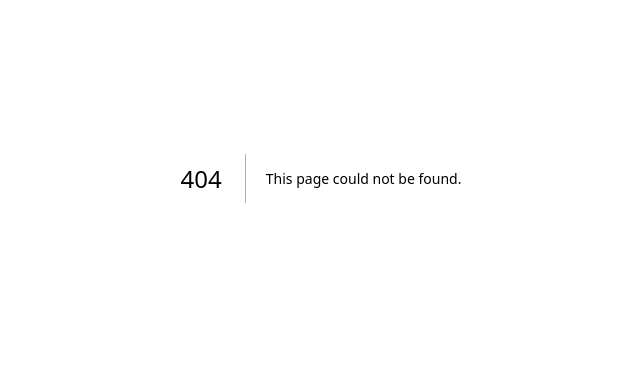
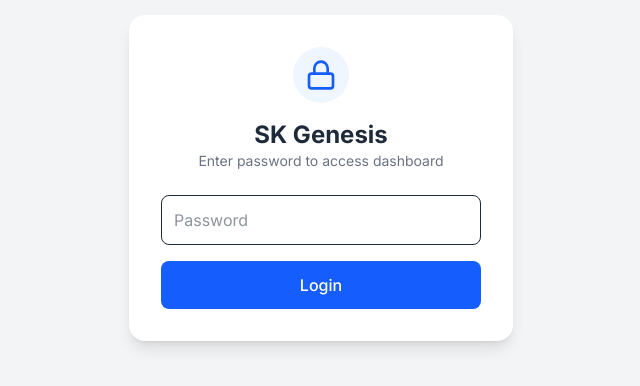
Before and after one commit to sankarkaranam/SK_Genesis, a Next.js app in the folder frontend/: page /login in a window 1280 px wide. Before the commit this address had no page. Shown: the part 222-608 px from the top of the page, without its empty margins (319-959 px from the left). Built offline with nearby package versions, Linux system fonts and the light colour scheme.

Commit message:
Initial commit of SK Genesis

```diff
--- a/frontend/src/app/(dashboard)/screens/page.tsx
+++ b/frontend/src/app/(dashboard)/screens/page.tsx
@@ -55,7 +55,7 @@ export default function ScreensPage() {
 
     const handleAssign = async () => {
         try {
-            await axios.post(`/api/devices/${selectedDevice._id}/assign-playlist`, { playlistId: selectedPlaylistId });
+            await axios.post(`/api/devices/assign/${selectedDevice._id}`, { playlistId: selectedPlaylistId });
             setShowAssignModal(false);
             fetchDevices();
         } catch (err) {
--- /dev/null
+++ b/frontend/src/app/api/auth/login/route.ts
@@ -0,0 +1,25 @@
+import { NextResponse } from 'next/server';
+import { cookies } from 'next/headers';
+
+export async function POST(request: Request) {
+    const { password } = await request.json();
+
+    // Simple hardcoded password check
+    // In production, use an environment variable: process.env.ADMIN_PASSWORD
+    const ADMIN_PASSWORD = process.env.ADMIN_PASSWORD || 'admin123';
+
+    if (password === ADMIN_PASSWORD) {
+        // Set a session cookie
+        const cookieStore = await cookies();
+        cookieStore.set('auth_token', 'valid_session', {
+            httpOnly: true,
+            secure: process.env.NODE_ENV === 'production',
+            maxAge: 60 * 60 * 24 * 7, // 1 week
+            path: '/',
+        });
+
+        return NextResponse.json({ success: true });
+    }
+
+    return NextResponse.json({ error: 'Invalid password' }, { status: 401 });
+}
--- /dev/null
+++ b/frontend/src/app/login/page.tsx
@@ -0,0 +1,61 @@
+'use client';
+import { useState } from 'react';
+import { useRouter } from 'next/navigation';
+import { Lock } from 'lucide-react';
+
+export default function LoginPage() {
+    const [password, setPassword] = useState('');
+    const [error, setError] = useState('');
+    const router = useRouter();
+
+    const handleLogin = async (e: React.FormEvent) => {
+        e.preventDefault();
+        try {
+            const res = await fetch('/api/auth/login', {
+                method: 'POST',
+                headers: { 'Content-Type': 'application/json' },
+                body: JSON.stringify({ password }),
+            });
+
+            if (res.ok) {
+                router.push('/');
+                router.refresh();
+            } else {
+                setError('Invalid password');
+            }
+        } catch (err) {
+            setError('Login failed');
+        }
+    };
+
+    return (
+        <div className="min-h-screen flex items-center justify-center bg-gray-100">
+            <div className="bg-white p-8 rounded-2xl shadow-lg w-96">
+                <div className="flex flex-col items-center mb-6">
+                    <div className="p-3 bg-blue-50 text-blue-600 rounded-full mb-4">
+                        <Lock size={32} />
+                    </div>
+                    <h1 className="text-2xl font-bold text-gray-800">SK Genesis</h1>
+                    <p className="text-sm text-gray-500">Enter password to access dashboard</p>
+                </div>
+
+                <form onSubmit={handleLogin} className="space-y-4">
+                    <input
+                        type="password"
+                        placeholder="Password"
+                        className="w-full border p-3 rounded-lg text-gray-800 focus:ring-2 focus:ring-blue-500 outline-none"
+                        value={password}
+                        onChange={(e) => setPassword(e.target.value)}
+                    />
+                    {error && <p className="text-red-500 text-sm text-center">{error}</p>}
+                    <button
+                        type="submit"
+                        className="w-full bg-blue-600 text-white py-3 rounded-lg font-medium hover:bg-blue-700 transition"
+                    >
+                        Login
+                    </button>
+                </form>
+            </div>
+        </div>
+    );
+}
--- a/frontend/src/app/player/page.tsx
+++ b/frontend/src/app/player/page.tsx
@@ -55,7 +55,7 @@ export default function PlayerPage() {
             // Send heartbeat immediately when content changes
             const sendHeartbeat = async () => {
                 try {
-                    await axios.post(`/api/devices/${pairingCode}/heartbeat`, {
+                    await axios.post(`/api/devices/heartbeat/${pairingCode}`, {
                         currentContent: content[currentIndex]
                     });
                 } catch (err) {
--- /dev/null
+++ b/frontend/src/middleware.ts
@@ -0,0 +1,28 @@
+import { NextResponse } from 'next/server';
+import type { NextRequest } from 'next/server';
+
+export function middleware(request: NextRequest) {
+    const authToken = request.cookies.get('auth_token');
+    const { pathname } = request.nextUrl;
+
+    // Allow public access to login, player, and api routes
+    if (
+        pathname.startsWith('/login') ||
+        pathname.startsWith('/player') ||
+        pathname.startsWith('/api') ||
+        pathname.includes('.') // static files
+    ) {
+        return NextResponse.next();
+    }
+
+    // Protect dashboard routes
+    if (!authToken) {
+        return NextResponse.redirect(new URL('/login', request.url));
+    }
+
+    return NextResponse.next();
+}
+
+export const config = {
+    matcher: ['/((?!_next/static|_next/image|favicon.ico).*)'],
+};
```
Also changed, not shown: frontend/src/app/api/devices/assign/[id]/route.ts (renamed from frontend/src/app/api/devices/[id]/assign-playlist/route.ts), frontend/src/app/api/devices/heartbeat/[code]/route.ts (renamed from frontend/src/app/api/devices/[code]/heartbeat/route.ts).
